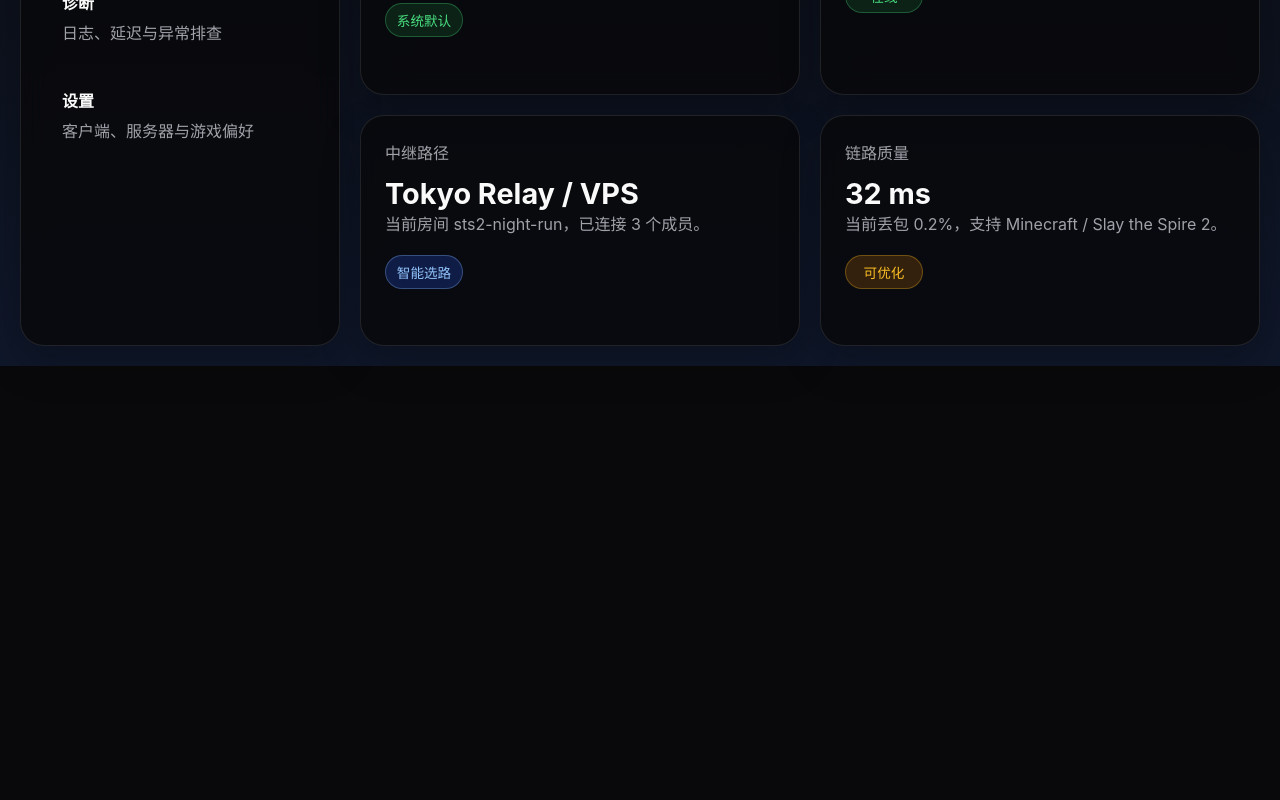
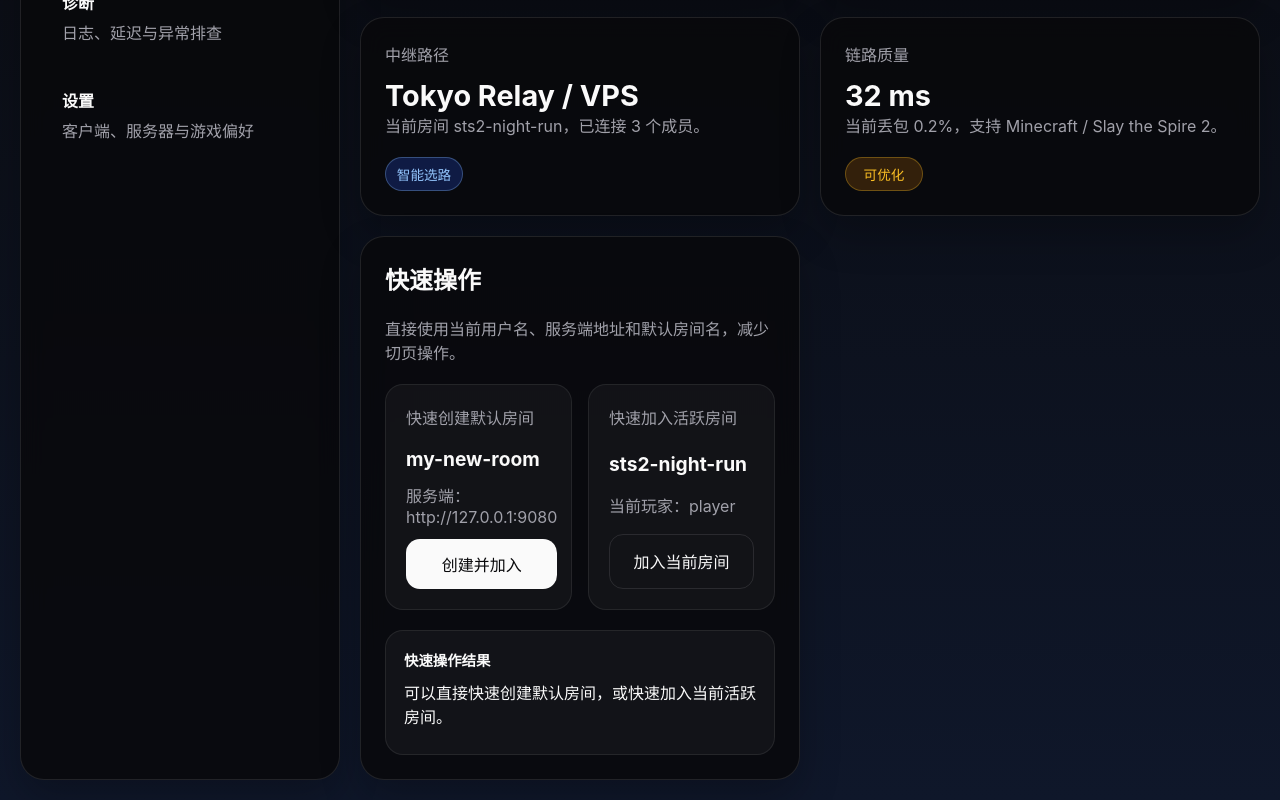
Before and after one commit to kiss-kedaya/vnetplay, a React (Vite) app in the folder app/: page / in a window 1280 px wide. Shown: the part 434-1234 px from the top of the page. Before the commit the page ends 800 px from the top, so only its background shows below. Built offline with nearby package versions, Linux system fonts and the light colour scheme; no server answers.

Commit message:
feat: add homepage quick room actions

```diff
--- a/app/src/App.tsx
+++ b/app/src/App.tsx
@@ -32,7 +32,7 @@ function renderPage(key: string, props: PageProps) {
       return <SettingsPage profile={props.profile} settings={props.settings} onSaveUsername={props.onSaveUsername} onResetUsername={props.onResetUsername} onSaveSettings={props.onSaveSettings} />;
     case "home":
     default:
-      return <HomePage profile={props.profile} />;
+      return <HomePage profile={props.profile} settings={props.settings} />;
   }
 }
 
--- a/app/src/pages/home/HomePage.tsx
+++ b/app/src/pages/home/HomePage.tsx
@@ -2,26 +2,89 @@ import { useEffect, useState } from "react";
 import { InfoCard } from "../../components/cards/InfoCard";
 import { StatusPill } from "../../components/status/StatusPill";
 import { fetchDashboardSummary, type DashboardSummary } from "../../lib/api/dashboard";
+import { createRoom, joinRoom } from "../../lib/api/rooms";
 import type { UserProfile } from "../../lib/profile/userProfile";
+import type { AppSettings } from "../../lib/settings/appSettings";
 import { defaultDashboardSummary } from "../../features/network/networkSummary";
 
 type HomePageProps = {
   profile: UserProfile;
+  settings: AppSettings;
 };
 
-export function HomePage({ profile }: HomePageProps) {
+export function HomePage({ profile, settings }: HomePageProps) {
   const [summary, setSummary] = useState<DashboardSummary>(defaultDashboardSummary);
+  const [feedback, setFeedback] = useState("可以直接快速创建默认房间，或快速加入当前活跃房间。");
+
+  async function refreshSummary() {
+    const nextSummary = await fetchDashboardSummary();
+    setSummary(nextSummary);
+    return nextSummary;
+  }
 
   useEffect(() => {
-    fetchDashboardSummary().then(setSummary);
-  }, []);
+    refreshSummary();
+  }, [settings.serverBaseUrl]);
+
+  async function handleQuickCreate() {
+    try {
+      const room = await createRoom({
+        roomId: settings.defaultRoomName,
+        username: profile.username,
+        game: "Minecraft",
+        mode: "LAN Overlay",
+      });
+      await refreshSummary();
+      setFeedback(`已快速创建 ${room.roomId}，当前玩家 ${profile.username} 已进入房间。`);
+    } catch {
+      setFeedback(`快速创建失败，请检查服务端 ${settings.serverBaseUrl}，或确认默认房间名 ${settings.defaultRoomName} 未重复。`);
+    }
+  }
+
+  async function handleQuickJoin() {
+    try {
+      const room = await joinRoom({
+        roomId: summary.activeRoom,
+        username: profile.username,
+      });
+      await refreshSummary();
+      setFeedback(`已快速加入 ${room.roomId}，当前成员 ${room.participants.join(" / ")}。`);
+    } catch {
+      setFeedback(`快速加入失败，请确认活跃房间 ${summary.activeRoom} 存在且服务端 ${settings.serverBaseUrl} 可访问。`);
+    }
+  }
 
   return (
-    <div className="page-grid">
+    <div className="page-grid home-grid">
       <InfoCard title="当前玩家" value={profile.username} detail={`启动时默认读取系统用户名 ${profile.systemUsername}，可在设置页随时修改。`} footer={<StatusPill tone="online" text={profile.source === "system" ? "系统默认" : "已自定义"} />} />
       <InfoCard title="虚拟 IP" value={summary.overlayIp} detail="进入房间后自动分配，适合 LAN 游戏直连。" footer={<StatusPill tone="online" text="在线" />} />
       <InfoCard title="中继路径" value={summary.relay} detail={`当前房间 ${summary.activeRoom}，已连接 ${summary.roomMembers} 个成员。`} footer={<StatusPill tone="idle" text="智能选路" />} />
       <InfoCard title="链路质量" value={summary.latency} detail={`当前丢包 ${summary.packetLoss}，支持 ${summary.supportedGames.join(" / ")}。`} footer={<StatusPill tone="warning" text="可优化" />} />
+
+      <section className="card page-card quick-actions-card">
+        <div className="section-header">
+          <h2>快速操作</h2>
+          <p>直接使用当前用户名、服务端地址和默认房间名，减少切页操作。</p>
+        </div>
+        <div className="rooms-actions-grid">
+          <div className="card-subtle settings-block">
+            <div className="settings-label">快速创建默认房间</div>
+            <div className="settings-value">{settings.defaultRoomName}</div>
+            <div className="settings-meta">服务端：{settings.serverBaseUrl}</div>
+            <button className="primary-button" type="button" onClick={handleQuickCreate}>创建并加入</button>
+          </div>
+          <div className="card-subtle settings-block">
+            <div className="settings-label">快速加入活跃房间</div>
+            <div className="settings-value">{summary.activeRoom}</div>
+            <div className="settings-meta">当前玩家：{profile.username}</div>
+            <button className="ghost-button" type="button" onClick={handleQuickJoin}>加入当前房间</button>
+          </div>
+        </div>
+        <div className="command-log card-subtle">
+          <div className="command-log-label">快速操作结果</div>
+          <div className="command-log-detail">{feedback}</div>
+        </div>
+      </section>
     </div>
   );
 }
```
Also changed, not shown: 1 other file (tests, documents, lock files or other folders).
